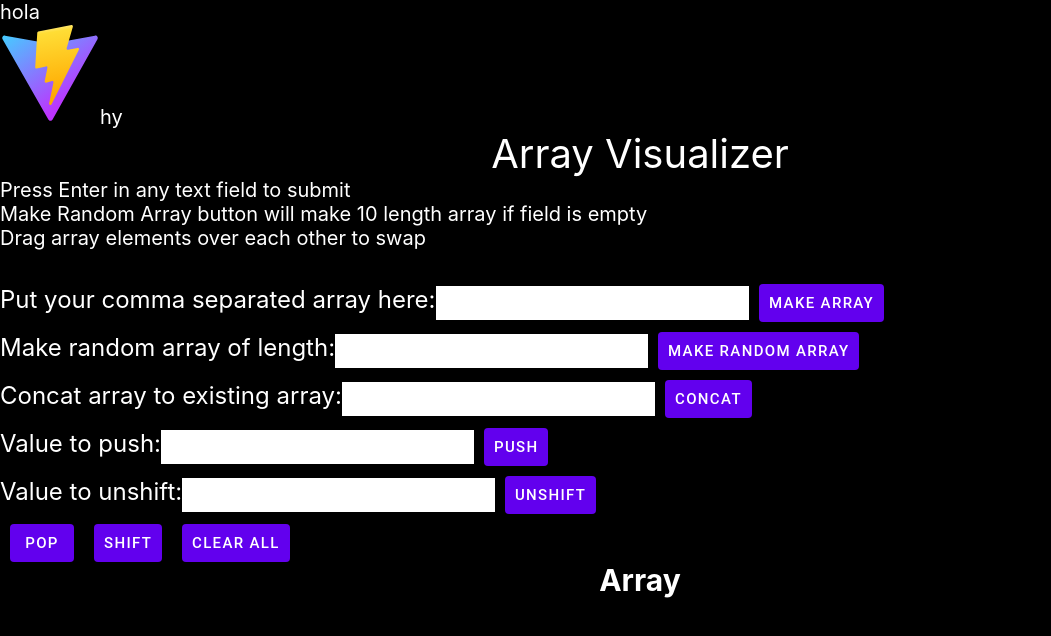
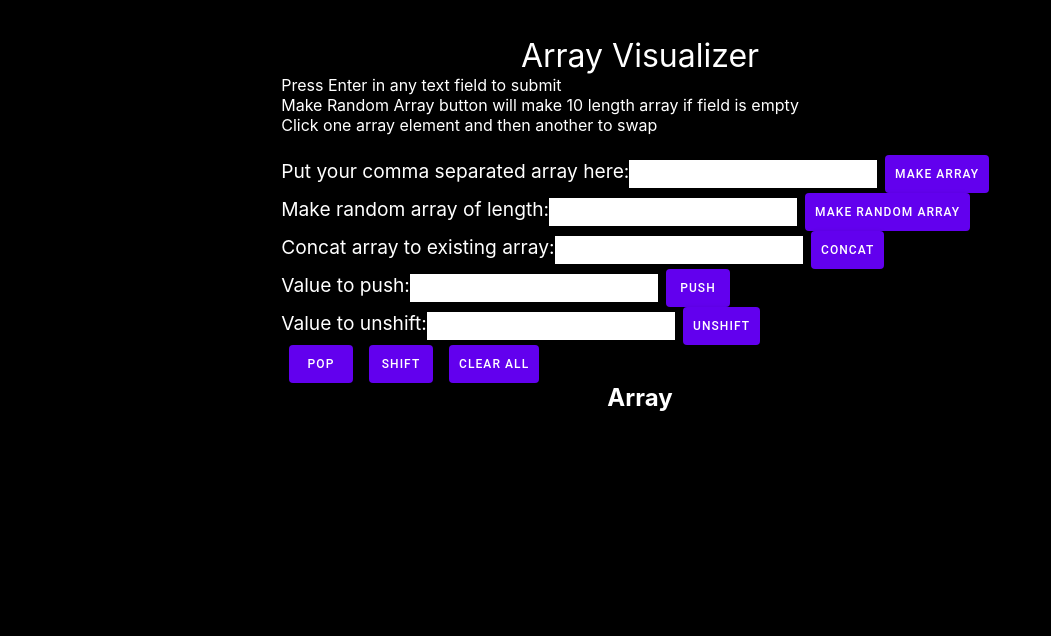
Before and after one commit to kjameer0/hashmap-visualizer, a React (Vite) app: page /arr in a window 1280 px wide. Shown: the top 636 px of the page, without its empty margins (0-1051 px from the left). Built offline with nearby package versions, Linux system fonts and the light colour scheme.

Commit message:
changed display for project to flexbox

```diff
--- a/src/App.tsx
+++ b/src/App.tsx
@@ -2,13 +2,11 @@ import { Header } from 'components/Header';
 import { Button } from 'components/Button';
 import { ReactComponent as Logo } from 'assets/favicon.svg';
 import { Outlet } from 'react-router-dom';
-import { Tesst } from 'components/visualizers/Array';
 
 function App() {
   return (
     <div className="App">
       <Header title="hola" />
-      <Logo height={100} width={100} />
       <Button onClick={() => alert('hola')}>hy</Button>
       <Outlet />
     </div>
--- a/src/components/ArrList.tsx
+++ b/src/components/ArrList.tsx
@@ -28,7 +28,6 @@ export default function ArrList({
     setHeld(!held);
   }
   return (
-    <div className="App">
     <ul className="arr-list">
       {arr.map((el, idx) => {
         return (
@@ -44,6 +43,5 @@ export default function ArrList({
         );
       })}
     </ul>
-    </div>
   );
 }
--- a/src/components/visualizers/array.tsx
+++ b/src/components/visualizers/array.tsx
@@ -1,31 +1,6 @@
 import { useState } from 'react';
 import ArrList from 'components/ArrList';
-export function Tesst() {
-  const handleDragStart = (event: React.DragEvent<HTMLDivElement>) => {
-    event.dataTransfer.setData('text', event.currentTarget.id);
-  };
-  const enableDropping = (event: React.DragEvent<HTMLDivElement>) => {
-    event.preventDefault();
-  };
 
-  const handleDrop = (event: React.DragEvent<HTMLDivElement>) => {
-    const id = event.dataTransfer.getData('text');
-    console.log(`Somebody dropped an element with id: ${id}`);
-  };
-  return (
-    <div>
-      <div id="d1" draggable="true" onDragStart={handleDragStart}>
-        Drag me
-      </div>
-      <div id="d2" draggable="true" onDragStart={handleDragStart}>
-        Or me!
-      </div>
-      <div onDragOver={enableDropping} onDrop={handleDrop}>
-        Drop Area
-      </div>
-    </div>
-  );
-}
 import { stringToArray, generateRandomArray, produceErrorMessage } from 'utils/arr-utils';
 
 export default function Arr() {
@@ -111,7 +86,7 @@ export default function Arr() {
       <p className="sub-title">
         Make Random Array button will make 10 length array if field is empty
       </p>
-      <p className="sub-title">Drag array elements over each other to swap</p>
+      <p className="sub-title">Click one array element and then another to swap</p>
       <br />
       <div>
         <div className="arr-input-line">
@@ -125,7 +100,7 @@ export default function Arr() {
             onKeyDown={(e) => handleEnter(e, 'make')}
           />
           <button
-            className="arr-button"
+            className="main-button"
             type="submit"
             id="submit-arr"
             onClick={() => handleMakeArrayClick()}
@@ -144,7 +119,7 @@ export default function Arr() {
             name="submit-len"
           />
           <button
-            className="arr-button"
+            className="main-button"
             type="submit"
             id="make-random"
             onClick={(e) => handleMakeRandomClick()}
@@ -162,7 +137,7 @@ export default function Arr() {
             onChange={(ev) => setConcatField(ev.target.value)}
             onKeyDown={(e) => handleEnter(e, 'concat')}
           />
-          <button className="arr-button" type="submit" id="concat-arr" onClick={handleConcatClick}>
+          <button className="main-button" type="submit" id="concat-arr" onClick={handleConcatClick}>
             Concat
           </button>
         </div>
@@ -176,7 +151,7 @@ export default function Arr() {
             onChange={(e) => setPushField(e.target.value)}
             onKeyDown={(e) => handleEnter(e, 'push')}
           />
-          <button className="arr-button" type="submit" id="push-arr" onClick={handlePushClick}>
+          <button className="main-button" type="submit" id="push-arr" onClick={handlePushClick}>
             Push
           </button>
         </div>
@@ -191,7 +166,7 @@ export default function Arr() {
             onKeyDown={(e) => handleEnter(e, 'unshift')}
           />
           <button
-            className="arr-button"
+            className="main-button"
             type="submit"
             id="unshift-arr"
             onClick={handleUnshiftClick}
@@ -200,7 +175,7 @@ export default function Arr() {
           </button>
         </div>
         <button
-          className="arr-button"
+          className="main-button"
           type="submit"
           id="pop-arr"
           onClick={() => setArr([...arr].slice(0, arr.length - 1))}
@@ -208,7 +183,7 @@ export default function Arr() {
           Pop
         </button>
         <button
-          className="arr-button"
+          className="main-button"
           type="submit"
           id="shift-arr"
           onClick={() => setArr([...arr].slice(1))}
@@ -216,7 +191,7 @@ export default function Arr() {
           Shift
         </button>
         <button
-          className="arr-button"
+          className="main-button"
           type="submit"
           id="make-empty"
           onClick={() => setArr([] as string[])}
--- a/src/index.css
+++ b/src/index.css
@@ -1,19 +1,31 @@
 @import './styles/reset.css';
-*{
+//main styles line 5
+//array styles line 100
+/* @tailwind base;
+@tailwind components;
+@tailwind utilities; */
+* {
   font-size: 20px;
+  border: 10px solid blue;
 }
 body {
   background-color: black;
+  display: flex;
+  justify-content: center;
+  flex-wrap: wrap;
+}
+.container {
+  flex-basis: 100%;
+  background-color: black;
+  display: inline-block;
+  width:100%;
+  padding-left: 1%;
+  padding-right: 1%;
   color: white;
-  margin: 0;
   font-family: -apple-system, BlinkMacSystemFont, 'Segoe UI', 'Roboto', 'Oxygen', 'Ubuntu',
     'Cantarell', 'Fira Sans', 'Droid Sans', 'Helvetica Neue', sans-serif;
   -webkit-font-smoothing: antialiased;
   -moz-osx-font-smoothing: grayscale;
-}
-.container {
-  /* display: flex;
-  flex-direction: column; */
 }
 .container > h1 {
   font-size: 2rem;
@@ -24,44 +36,7 @@ body {
   font-weight: 700;
   text-align: center;
 }
-
-.arr-input-line {
-  margin: .5rem auto;
-}
-.arr-input-line > label{
-  font-size: 1.2rem;
-}
-.arr-input-line > input{
-  color: black;
-}
-code {
-  font-family: source-code-pro, Menlo, Monaco, Consolas, 'Courier New', monospace;
-}
-ul {
-  list-style: none;
-}
-li {
-  text-align: center;
-  float: left;
-  padding: 10px;
-  margin: 1% 2%;
-  color: red;
-}
-li > button {
-  border: 1px solid white;
-  border-radius: 100%;
-  padding: 1.2rem;
-}
-li > button:hover {
-  background-color: white;
-}
-input {
-  height: 1.7rem;
-  background-color: white;
-  vertical-align: middle;
-}
-
-.arr-button {
+.main-button {
   align-items: center;
   appearance: none;
   border-radius: 4px;
@@ -95,12 +70,13 @@ input {
   will-change: transform,opacity;
 }
 
-.arr-button:hover {
+.main-button:hover {
   box-shadow: rgba(0, 0, 0, .2) 0 2px 4px -1px, rgba(0, 0, 0, .14) 0 4px 5px 0, rgba(0, 0, 0, .12) 0 1px 10px 0;
   color: blue;
+  background-color: pink;
 }
 
-.arr-button:disabled {
+.main-button:disabled {
   background-color: rgba(0, 0, 0, .12);
   box-shadow: rgba(0, 0, 0, .2) 0 0 0 0, rgba(0, 0, 0, .14) 0 0 0 0, rgba(0, 0, 0, .12) 0 0 0 0;
   color: rgba(0, 0, 0, .37);
@@ -108,15 +84,56 @@ input {
   pointer-events: none;
 }
 
-.arr-button:not(:disabled) {
+.main-button:not(:disabled) {
   background-color: #6200ee;
 }
 
-.arr-button:focus {
+.main-button:focus {
   box-shadow: rgba(0, 0, 0, .2) 0 2px 4px -1px, rgba(0, 0, 0, .14) 0 4px 5px 0, rgba(0, 0, 0, .12) 0 1px 10px 0;
 }
 
-.arr-button:active {
+.main-button:active {
   box-shadow: rgba(0, 0, 0, .2) 0 5px 5px -3px, rgba(0, 0, 0, .14) 0 8px 10px 1px, rgba(0, 0, 0, .12) 0 3px 14px 2px;
   background: #A46BF5;
 }
+//array styles
+.arr-input-line {
+  margin: .5rem auto;
+}
+.arr-input-line > label{
+  font-size: 1.2rem;
+}
+.arr-input-line > input{
+  color: black;
+}
+code {
+  font-family: source-code-pro, Menlo, Monaco, Consolas, 'Courier New', monospace;
+}
+ul {
+  list-style: none;
+}
+li {
+  text-align: center;
+  float: left;
+  padding: 10px;
+  margin: 1% 2%;
+  color: red;
+}
+li > button {
+  border: 1px solid white;
+  border-radius: 100%;
+  padding: 1.2rem;
+}
+li > button:hover {
+  color: skyblue;
+  background-color: red;
+}
+li > button:active {
+  color: skyblue;
+  background-color: black;
+}
+input {
+  height: 1.7rem;
+  background-color: white;
+  vertical-align: middle;
+}
```
Lines whose indentation alone changed are shown as unchanged.
